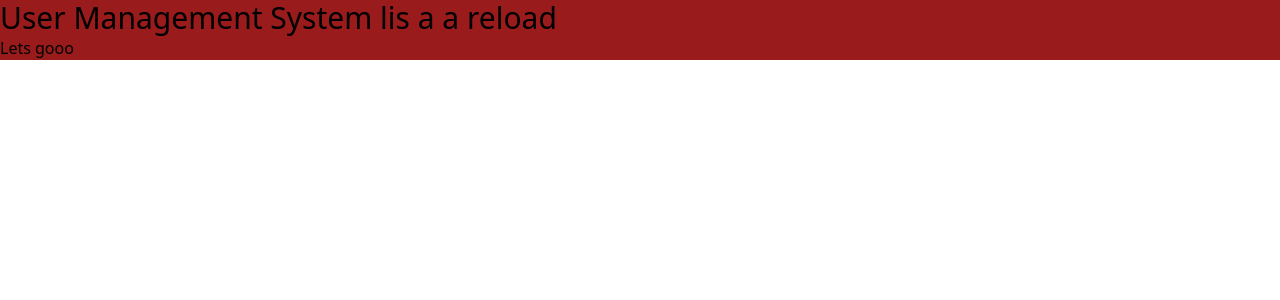
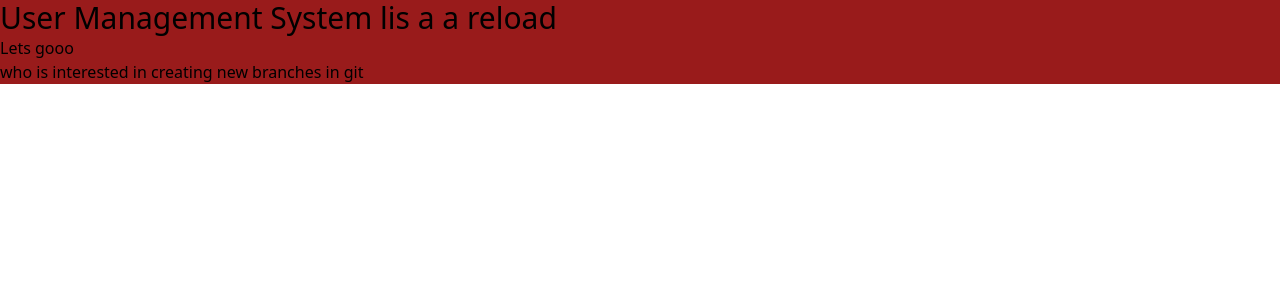
Before and after one commit to Ayothegod/Crud-Application, a Node server app: page / in a window 1280 px wide. Shown: the top 300 px of the page. Run offline with Node 20, Linux system fonts and the light colour scheme; some libraries are stand-ins or nearby versions.

Commit message:
first commit ton

```diff
--- a/views/include/_header.ejs
+++ b/views/include/_header.ejs
@@ -13,6 +13,7 @@
             <nav>
                 <a href="/" class="text-3xl">User Management System lis a a reload</a>
                 <p>Lets gooo</p>
+                <p>who is interested in creating new branches in git</p>
             </nav>
         </header>
     </div>
```
